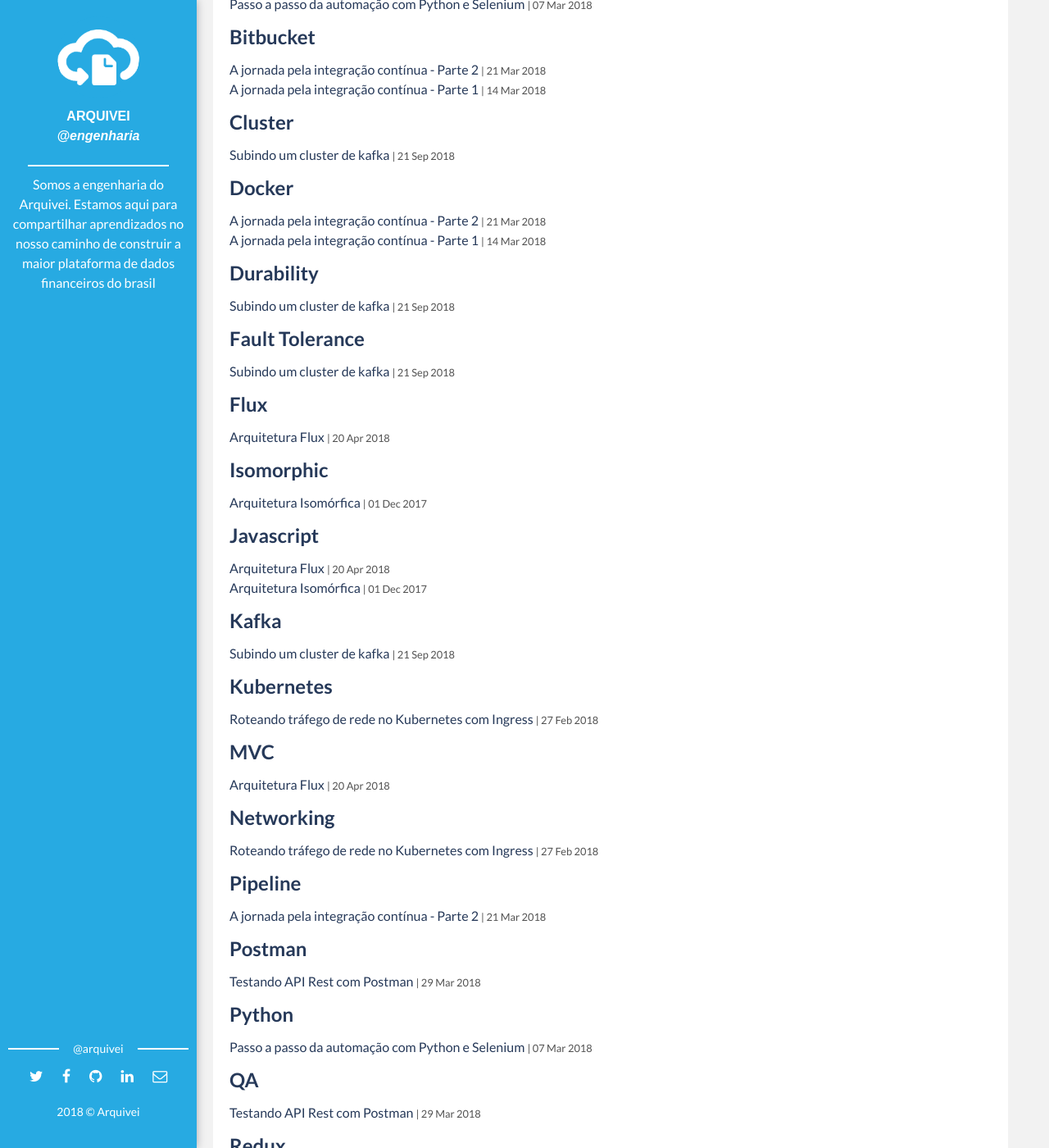
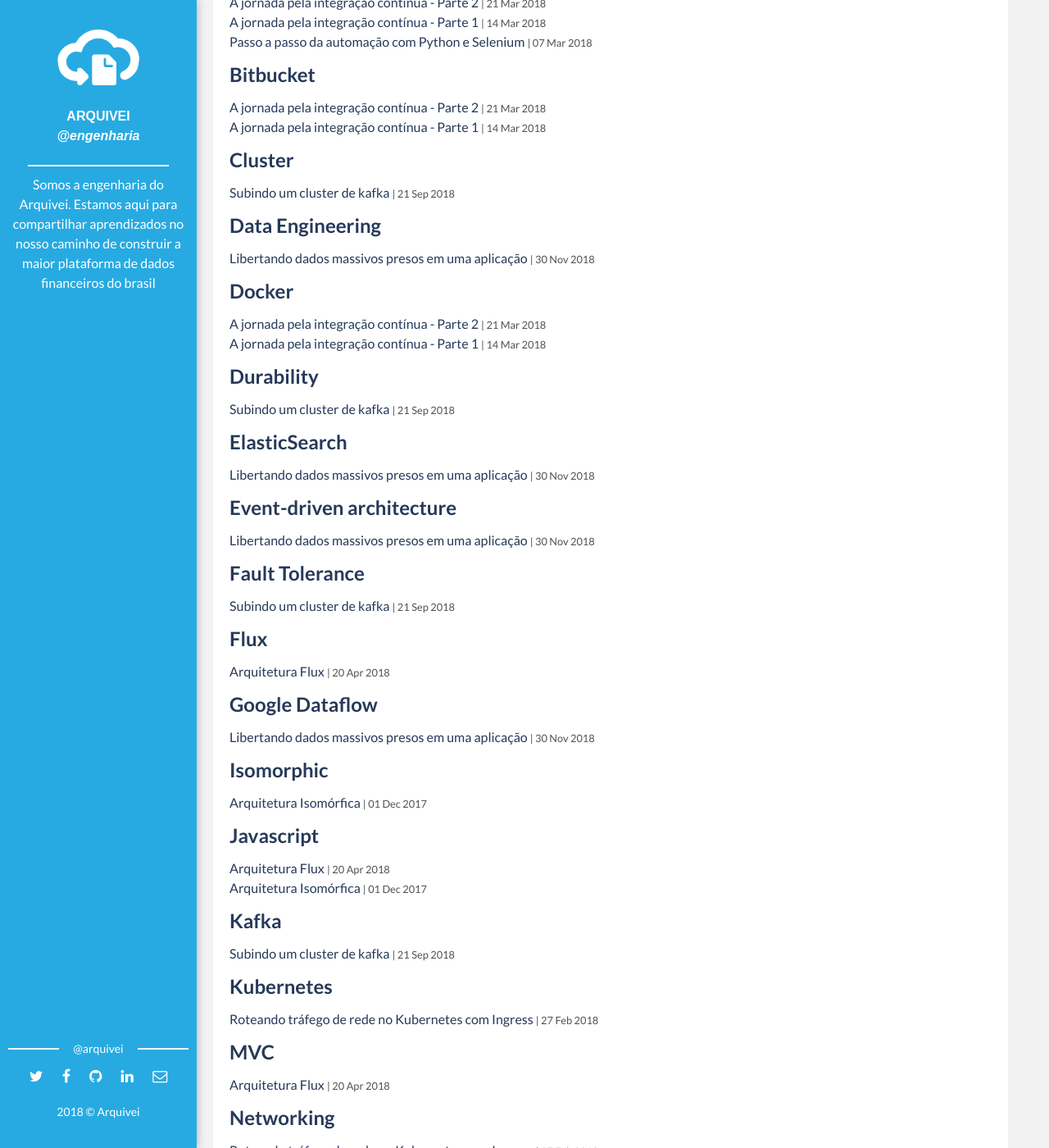
Before and after one commit to arquivei/arquivei.github.io, a Jekyll site: the page built from tags.html, in a window 1280 px wide and 1400 px high, scrolled down 564 px. Shown: the whole window at 82% size. Built offline with Jekyll 4.4.1, drawn with Linux system fonts in a browser that asks for light colours; comment, search, counter and statistics services are not loaded; some of the changed lines change nothing that is shown; some of the changed text lies outside the part shown.

Commit message:
Add new post

````diff
--- a/_config.yml
+++ b/_config.yml
@@ -94,6 +94,15 @@
       github: andremissaglia
       linkedin: in/andremissaglia
       email: andre.missaglia@arquivei.com.br
+  barbie:
+    name: Leonardo Miguel
+    job: Data Engineer
+    image: barbie.jpg
+    about: "Usei usei eventos escrever para descrição es.sa"
+    social_networks:
+      github: leonardoam
+      linkedin: in/leonardoalvesmiguel
+      email: leonardo.miguel@arquivei.com.br
 
 # Disqus
 discus-identifier: arquivei # add your discus identifier
--- /dev/null
+++ b/_posts/2018-11-30-nfe-data-warehouse.markdown
@@ -0,0 +1,157 @@
+---
+layout: post
+title: Libertando dados massivos presos em uma aplicação
+date: 2018-11-30
+brief: Como reunir dados analíticos distribuídos em 300 milhões de arquivos e um cluster de 24 máquinas em outra nuvem sem causar problemas em produção?
+img: nfe-data-warehouse/dataflow.png
+tags: [Data Engineering, S3, ElasticSearch, Google Dataflow, Event-driven architecture]
+author: barbie
+---
+<style>
+  .center {
+    display: block;
+    margin: 0 auto;
+}
+</style>
+
+Grande parte do sucesso do Arquivei como produto vem do valor dos dados de seus clientes. A Nota Fiscal Eletrônica (NFe) por si só possui mais de 700 campos contendo informações diversas de transações comerciais, das empresas envolvidas, de produtos, além de intermináveis informações tributárias. A análise dessas informações é capaz de trazer imenso valor para as empresas e para a Arquivei, que as usa para entender melhor seus clientes e como eles podem usufruir mais desses dados.
+
+# Onde estão os dados?
+
+Neste post trataremos especificamente do problema das Notas Fiscais Eletrônicas. Uma NFe é um documento que deve ser emitido para o fisco a cada transação financeira de uma empresa, de forma que as empresas envolvidas estejam em dia com suas obrigações fiscais. A Arquivei consulta junto da Secretaria da Fazenda (Sefaz) as informações das NFes emitidas contra seus clientes através de seus certificados digitais.
+
+Cada NFe possui um XML associado onde estão contidas suas informações, que tem em média 5 kilobytes. A Arquivei armazena cada um desses documentos no AWS S3, sendo que cada um dos milhões de documentos que compõem a base de dados da Arquivei hoje está em um arquivo diferente. Além disso, o banco de dados da aplicação armazena informações próprias para busca em um cluster de Elasticsearch, que serve as partes mais analíticas da aplicação hoje.
+
+Toda essa base de dados representa hoje aproximadamente 5 terabytes de dados, se consideradas as replicações e metadados. Isso considerando apenas um tipo de documento fiscal, a NFe. A Arquivei trabalha ainda com mais 4 outros documentos fiscais e seus respectivos eventos de manifestação e cancelamento que possuem suas devidas peculiaridades também.
+
+# O desafio
+
+O time de Engenharia de Dados da Arquivei é responsável por libertar os dados e disponibilizá-los para análise nos mais diversos níveis, assegurando sua consistência, e levando em conta a criticidade, confidencialidade, e segurança dos dados. Dentro da vocação de ser uma empresa cada vez mais *data-driven*, o time vem crescendo e cada vez mais demandas chegam para geração de relatórios e novos produtos sobre documentos fiscais.
+
+Assim, nasceu o projeto de unificar em um mesmo *dataset* todas as informações de NFes disponíveis na Arquivei. O objetivo inicial é extrair todos os dados, tanto dos XMLs armazenados no S3 quanto do banco de dados da aplicação, e disponibilizá-los no Data Warehouse da empresa.
+
+A grande restrição é que não podíamos utilizar diretamente o banco de dados da aplicação para nossas análises porque impactaria o ambiente de produção, sendo que poderia causar lentidão ao cliente. O Elasticsearch é muito poderoso, sendo capaz de fazer agregações e entregar resultados em poucos segundos, porém a forma como nossa aplicação é pensada não engloba o tipo de requisição que precisamos fazer. Um cliente é capaz no Arquivei de gerar relatórios em cima dos dados de sua empresa, e mesmo sendo um cliente grande é esperado que o banco de dados seja capaz de entregar esses relatórios. Porém, quando falamos de análise de documentos fiscais estamos falando de utilizar muito mais dados, muitas vezes o filtro não é por empresa mas por região geográfica, categoria de produto, ou tipo de cliente. Ou seja, o tipo de *query* que fazemos não consegue aproveitar a estrutura de índices da aplicação existente hoje, e o trabalho de mudar isso tudo seria enorme.
+
+![Gerente de SRE (dica: É um país da Europa)](https://media.giphy.com/media/njYrp176NQsHS/giphy.gif){:class="center"}
+
+
+# Arquitetura de Dados
+
+A maior parte da aplicação Arquivei roda hoje utilizando os serviços da Amazon Web Services (AWS), onde o time de Engenharia de Dados criou sua primeira arquitetura de dados. Sua stack era composta de: Apache Airflow, Amazon Redshift, e Python (usando algumas libs de ETL com paralelismo). Devido à problemas de escalabilidade e custo inicial, passamos a estudar alternativas fora da AWS. O time à época era muito pequeno e havia uma preocupação com a mão de obra necessária para usar tecnologias tradicionais como Hadoop.
+
+O time migrou então para uma stack montada usando os serviços da Google Cloud Platform (GCP), inspirada em uma série de [artigos do Spotify](https://labs.spotify.com/2016/02/25/spotifys-event-delivery-the-road-to-the-cloud-part-i/), composta por: Google Pub/Sub, Google Dataflow, e Google BigQuery. Nesta mesma época, apresentamos o conceito de Arquitetura de Eventos para os outros times que faziam parte do departamento de Engenharia, usando inicialmente para coleta de dados com pouca intrusão na aplicação. Essa arquitetura passou por algumas modificações e hoje usamos algo parecido, tendo substituído o Google Pub/Sub pelo Apache Kafka, por razões que podemos comentar em outro post.
+
+Um dos desafios então de libertar os dados de NFes está justamente em estarmos operando em uma *cloud*  diferente do restante dos sistemas da empresa, o que adiciona problemas de latência e custos de rede, além de ter que lidar com algumas incompatibilidades e diferenças.
+
+## Apache Kafka
+
+Nosso sistema de distribuição de mensagens hoje é o Apache Kafka. Nós mantemos um cluster do mesmo na AWS por questões de latência da aplicação - você pode aprender como é feito nosso *setup* [aqui](/kafka-cluster). O Kafka é responsável por receber mensagens enviadas da aplicação (escrita em PHP). Essas mensagens possuem o seguinte formato JSON:
+
+```json
+{
+    "ID": "01CXAYNVB2YPEFNC7RC1VPQUND",
+    "SchemaVersion": 1,
+    "DataVersion": 1,
+    "Source": "app",
+    "Type": "event-was-sent",
+    "CreatedAt": "2018-11-27T14:05:18-02:00",
+    "Data": {
+        "Key1": "Value1",
+        "Key2": "Value2"
+    }
+}
+```
+
+Utilizamos como ID o padrão Universally Unique Lexicographically Sortable (ULID). SchemaVersion determina a versão do envelope de eventos, e DataVersion a versão dos campos que virão dentro de Data. Nós prezamos para que os eventos sejam retrocompatíveis, mas isso nem sempre é possível. Source indica qual sistema enviou um determinado evento, e Type indica qual o tipo de evento enviado (pedimos para que sempre represente uma ação com um verbo no passado). CreatedAt é a data de criação do evento (quando ocorreu a ação) no formato RFC 3339, onde pedimos a maior precisão possível na fração de segundo. Por fim, o campo Data é um campo onde o produtor pode colocar qualquer campo que seja útil ao evento sendo enviado, sendo que sempre que isso for modificado ele deve alterar o DataVersion para manter consistência.
+
+Os nossos requisitos para um bom formato de mensagem são:
+
+* o evento deve ser univocamente identificável (através do ID)
+* o evento deve ser ordenável - deve ser possível verificar a ordem em que dois eventos foram produzidos (através do ULID e/ou CreatedAt)
+* o evento deve representar um fato, algo que com certeza aconteceu em determinado ponto no tempo
+
+Além disso, um evento pode ser de um dos seguintes tipos (segundo [este belíssimo post do Martin Fowler](https://martinfowler.com/articles/201701-event-driven.html)):
+
+* event notification: evento que notifica um sistema de que algo aconteceu, geralmente sem carregar muitas informações sobre o que aconteceu
+* event-carried state transfer: evento usado para manter um consumidor atualizado sobre um determinado estado, enviando a maior quantidade de informações possíveis para poupar seu trabalho, carregando portanto uma grande quantidade de informações
+* event-sourcing: evento enviado de forma que a partir dele seja possível reconstruir o estado de qualquer sistema em qualquer ponto no tempo - aqui o evento é a fonte de verdade, enquanto nos outros tipos estamos apenas reportando o estado do banco de dados, onde se encontra a fonte de verdade deles
+
+Tudo isso, com o menor overhead possível (e para isso JSON não é um bom padrão, sendo que sabemos de alternativas melhores como Avro e Protobuf).
+
+## Google Dataflow
+
+O serviço que utilizamos para processar bases de dados massivas é o serviço gerenciado da Google, o Dataflow. Este serviço é um dos grandes motivos de termos migrado para a GCP. Nele, utilizamos o framework [Apache Beam](https://beam.apache.org/) (projeto desmembrado do Google Dataflow) capaz de simplificar a lógica de processamento destes dados. Usando Dataflow com Beam, tiramos vantagem das diversas *features* do Beam com relação a conectores I/O, operadores de junção e transformação típicas de ETL, além da tolerância a falha e *autoscaling* fornecidos pelo Dataflow. Outra lib que facilita bastante nossa vida é a [Spotify Scio](https://github.com/spotify/scio), que porta as funcionalidades do Beam de Java para Scala ~~porque ninguém merece codar em Java né gente~~.
+
+O Dataflow possui conectores prontos para o Apache Kafka, diversos bancos de dados, e sistemas de mensagens. Através deles, nós lemos as mensagens enviadas pela aplicação, os transformamos de forma facilitada pelo modelo do Beam, e os enviamos para nosso Data Warehouse.
+
+## Google BigQuery
+
+Outro serviço que facilita muito nossa vida é o Google BigQuery. Por ser um banco colunar analítico gerenciado, temos uma preocupação mínima sobre como gerenciar os dados lá armazenados, não precisando gerenciar uma infraestrurura própria para armazenamento destes dados. O fato de ser extremamente escalável também é um ponto bastante positivo pra o tipo de operação que estamos querendo fazer.
+
+O serviço para nós tinha um custo muito menor que manter um cluster de Redshift. O custo de armazenamento é bem reduzido e próximo ao de serviços como GCS (aproximadamente $0.02/GB), com os benefícios automáticos de compactação nativa e do *long-term storage* - se você não tocar em um dado por 90 dias, o custo de armazemaneto cai 50% sem perca de performance. Já no custo de *queries* são considerados apenas os dados tocados, sendo que se você referencia uma coluna em uma *query*, é cobrado o tamanho inteiro da coluna, por exemplo - custo esse otimizável através de boas práticas utilizadas pelos times de análise. O desempenho do BigQuery para *queries* enormes é incrivelmente escalável, levando alguns segundos para fazer operações de JOIN complexas, operações utilizando funções janela, e até mesmo deduplicações. Recomendo muito a leitura de [como funciona o BigQuery](https://medium.com/@thetinot/bigquery-required-reading-list-71945444477b).
+
+# O tamanho do problema
+
+Nossa primeira abordagem para tentar recuperar todos os documentos do S3 foi fazer um *job* no Dataflow que lesse diretamente desse serviço, fizesse o *parsing* do XML desses documentos, e os enviasse para o Data Warehouse. A primeira limitação que encontramos foi que não conseguimos escalar a quantidade de requisições ao S3, onde conseguimos ler 1~2 milhares de documentos por segundo mesmo com um número bastante alto de *workers*.
+
+Existem alguns motivos para não conseguirmos escalar além disso:
+
+* O *bucket* que utilizamos para leitura é o mesmo que é acessado pela aplicação, sendo que concorríamos com a quantidade de *requests* da aplicação, chegando próximos do limite de requisições ao S3 por segundo.
+* A latência entre a rede da GCP e o S3 era um pouco alta, sendo que precisávamos de pelo menos duas requests para recuperar cada XML, além do tempo de download do documento em si.
+
+A essa taxa, levaríamos dias para processar toda a nossa base de dados, e a cada reprocessamento teríamos que perder mais dias de trabalho para monitorar a execução dos jobs, além do custo bastante alto para nossa realidade. Uma das maiores vantagens do Dataflow é sua capacidade de usar uma grande quantidade de *workers* para processar conjuntos massivos de dados sem que tenhamos a preocupação de gerenciar essa infraestrutura. Nossa maior preocupação nesses casos é o custo, mas é comum que tenhamos problemas ao extrair uma grande quantidade de dados devido aos limites de nossas fontes de dados.
+
+Além disso, os documentos não são armazenados de forma incremental, ou seja, não é fácil saber quais os XMLs que foram criados em uma determinada faixa de tempo olhando apenas para o banco da aplicação. Nossa primeira tentativa de processar toda a base de dados histórica da Arquivei, levou mais de 20 horas rodando em 80 máquinas devido a essas restrições, representando um custo alto e inviável.
+
+![Challenge Accepted](https://media.giphy.com/media/cpRQzY4VS3V3W/giphy.gif){:class="center"}
+
+# A solução
+
+Para solucionar o problema da alta quantidade de acessos ao S3 e para possibilitar o rápido reprocessamento dos dados a um custo viável, criamos o conceito de *bundle*. Um bundle é um pacote de XMLs criados no banco da aplicação em uma determinado hora (essa granularidade pode ser ajustada). Esse bundles são armazenados no Google Cloud Storage em formato Avro.
+
+Escolhemos armazenar os bundles no GCS devido a sua maior flexibilidade em relação ao tamanho dos objetos (se comparado com o BigQuery), sua escalabilidade, e a integração nativa com o BigQuery através das [tabelas externas](https://cloud.google.com/bigquery/external-data-sources). O formato Avro foi escolhido por reduzir os custos de armazenamento (através da compressão nativa), por ter fácil integração com Java e Scala, e permitir a imposição de um determinado schema - um problema comum quando se lida com JSON.
+
+Uma característica importante dos *bundles* é que eles devem ser o mais simples possível, para evitar que tenhamos que recriá-los sempre por problemas de consistência ou manutenção. Sendo assim, incluímos nos *bundles* apenas as informações que sabíamos que eram imutáveis.
+
+Criamos então dois jobs a partir dessa ideia:
+
+* um *batch* histórico que lê os caminhos dos documentos de um snapshot retirado do Elasticsearch da aplicação para recuperar os documentos do S3 e os armazenar nos bundles. Introduzimos o Elasticsearch para reduzir os tempos de listagem de documentos do S3 (que tomava tempo significativo no job original), assim já sabemos o caminho de cada documento no S3, economizando uma request para cada documento.
+* um *batch* diário que processa os dados conforme os documentos são enviados pela aplicação para o Kafka, e os processa armazenando em bundles. A princípio pensamos em utilizar *streaming* para esses dados, mas por questões de custo e simplificação fizemos a versão com um batch que recupera os dados do dia anterior.
+
+Os bundles armazenados em Avro no S3 são lidos por jobs diários, processados (etapa em fazemos o *parsing*  do XML), e armazenados no BigQuery. O fato de usarmos bundles, possibilita o processamento incremental, uma vez que neles está contida a informação de data de criação.
+
+A arquitetura ideal aqui descrita é ilustrada na imagem abaixo:
+
+![Data Architeture]({{site.baseurl}}/assets/img/posts/nfe-data-warehouse/data-architecture.png){:class="center"}
+
+## Parsing
+
+Uma etapa interessante desse processo foi lidar com o *parsing* dos XMLs das NFes. Nossa aplicação já contém um *parser* utilizado para os produtos e para formatação dos dados a serem inseridos no banco de dados. Porém, hoje esse parser está escrito em Golang não sendo diretamente viável utilizá-lo em nossos códigos.
+
+A primeira solução para este problema foi criar um microserviço de *parsing* rodando em um Kubernetes, que era acessado pelos jobs via HTTP. O problema dessa solução foi o trabalho manual de escalar a quantidade de pods toda vez que tínhamos que rodar algo maior, além de problemas de conexão causados pelo protocolo que estávamos usando quando mantínhamos um número muito grande de conexões.
+
+Para não termos o retrabalho de criar em Java ou Scala um parser que tenha que lidar com todas as peculiaridades das diferentes versões de NFe, conseguimos integrar o binário gerado pela equipe responsável pelo *parser*, através da biblioteca Java Native Access (JNA), que é um assunto legal para outro post.
+
+# Resultados
+
+O job histórico para criar os bundles teve desempenho semelhante ao citado anteriormente para processar todos os XMLs diretamente do S3, levando pouco mais de 20 horas para ser executado, causando um custo razoável.
+
+Os ganhos vieram a seguir: com os bundles somos capazes de processar todos os XMLs do Arquivei em pouco mais de uma hora usando *autoscaling* do Dataflow, sendo que o processamento dos dados de um dia leva cerca de 10 a 20 minutos (em grande parte por conta do tempo de *warmup*).
+
+Através de tabelas externas, conseguimos ainda fazer análises preliminares diretamente sobre os bundles, que pode ser utilizada para contagens e relatórios com menor latência de dados.
+
+![High Five](https://media.giphy.com/media/1DfZvKmiELvtS/giphy.gif){:class="center"}
+
+# Problemas encontrados
+
+Devido a algumas características próprias da aplicação, o tamanho dos *bundles* é significativamente irregular, com tamanhos que variam de alguns kilobytes a 500 megabytes. Isso dificulta o trabalho de *autoscaling* do Dataflow e também causou problemas de consumo de memória ao processar uma grande quantidade de arquivos grandes.
+
+Também não criamos nenhuma rotina para garantir unicidade de informações, então em alguns casos pode ocorrer duplicação de XMLs entre bundles o que dificulta processamentos posteriores.
+
+# Próximos passos
+
+Para otimizar e aperfeiçoar o conceito de *bundles*, pretendemos criar jobs que realizam a manutenção dos mesmos, padronizando tamanho, tratando duplicações, e verificando sua consistência.
+
+Espero ter conseguido mostrar um pouco de como funciona nossa infraestrutura de dados e como conseguimos montar o Data Warehouse da Arquivei usando as ferramentas certas e otimizando para nossos casos de uso.
+
+![Thx](https://media.giphy.com/media/3otPoUkg3hBxQKRJ7y/giphy.gif){:class="center"}
````
Also changed, not shown: assets/img/authors/barbie.jpg (added), assets/img/posts/nfe-data-warehouse/data-architecture.png (added), assets/img/posts/nfe-data-warehouse/dataflow.png (added).
